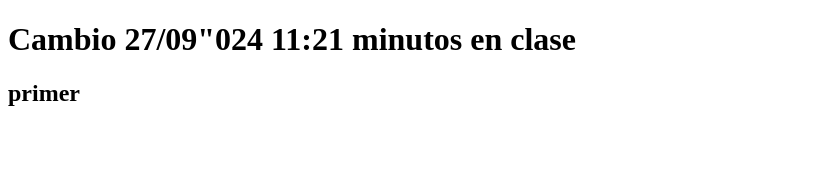
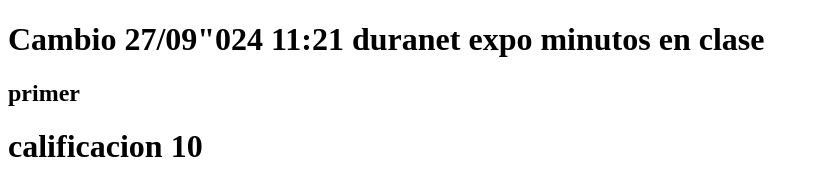
Before and after one commit to ProfesorGaz/equipo5, a plain HTML site: page index.html in a window 1280 px wide. Shown: the whole page, without its empty margins (0-819 px from the left). Drawn offline with Linux system fonts and the light colour scheme.

Commit message:
calificacion

```diff
--- a/index.html
+++ b/index.html
@@ -6,9 +6,9 @@
     <title>Document</title>
 </head>
 <body>
-    <h1>Cambio 27/09"024 11:21 minutos en clase</h1>
+    <h1>Cambio 27/09"024 11:21 duranet expo  minutos en clase</h1>
     <h2>primer</h2>
-
+    <h1>calificacion 10 </h1>
 
 </body>
 </html>
```
Also changed, not shown: jorge.html (+2 -2 lines).
